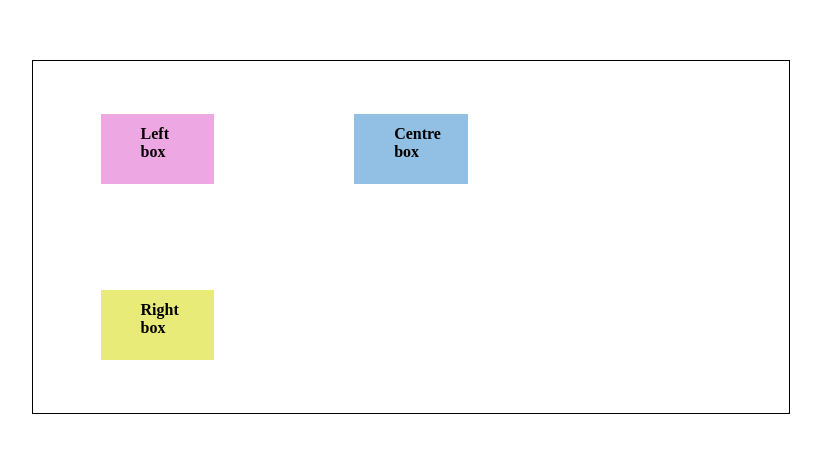
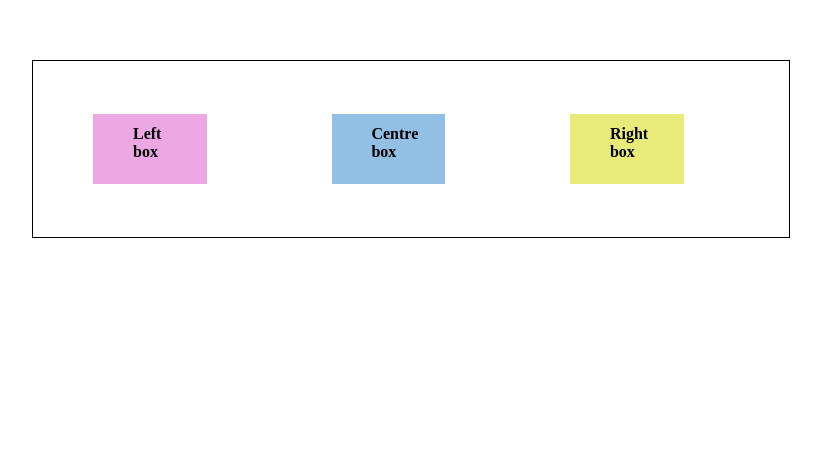
Before and after one commit to Katkauske/Divai, a plain HTML site: page index.htm in a window 1280 px wide. Shown: the part 193-646 px from the top of the page, without its empty margins (229-1050 px from the left). Drawn offline with Linux system fonts and the light colour scheme.

Commit message:
Pataisyta uzduotis

```diff
--- a/style.css
+++ b/style.css
@@ -3,20 +3,18 @@
   display: inline-block;
   width: 15%;
   height: 20%;
+  margin:7% 8% 7% 8%;
 }
 
 #rozinis  {
   background: rgb(237, 168, 228);
-  margin:7% 9% 7% 9%;
 }
 #melynas {
   background: rgb(146, 191, 228);
-  margin:7% 9% 7% 9%;
 }
 
 #geltonas {
   background: rgb(233, 235, 120);
-  margin:7% 9% 7% 9%;
 }
 
 .vidurys {
```
